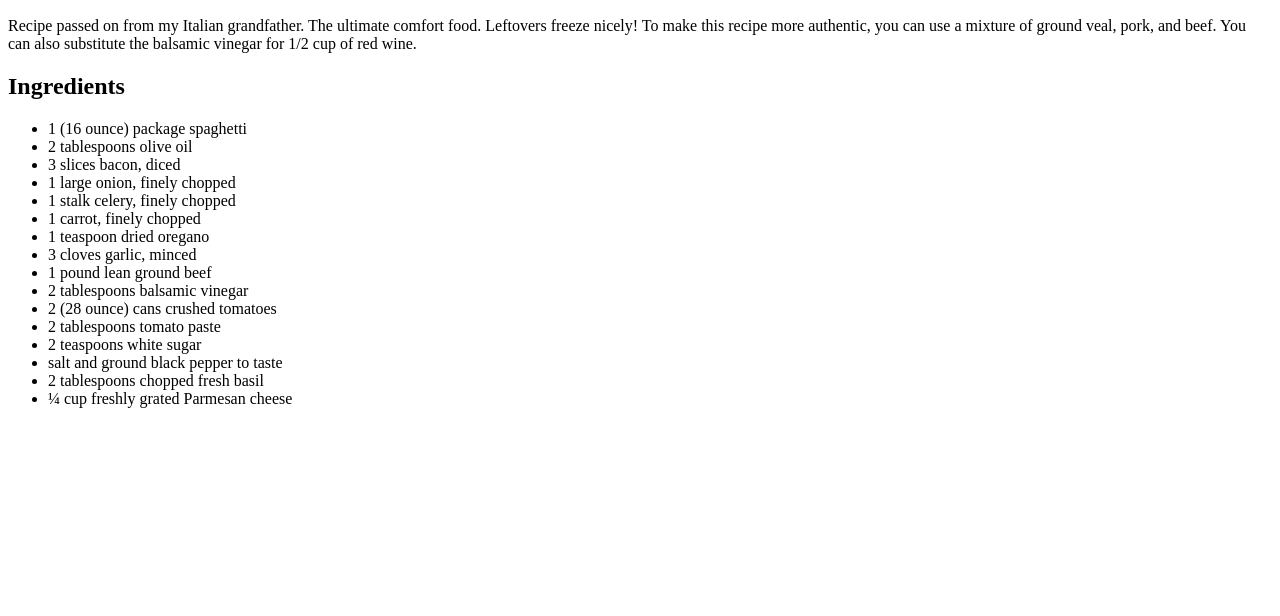
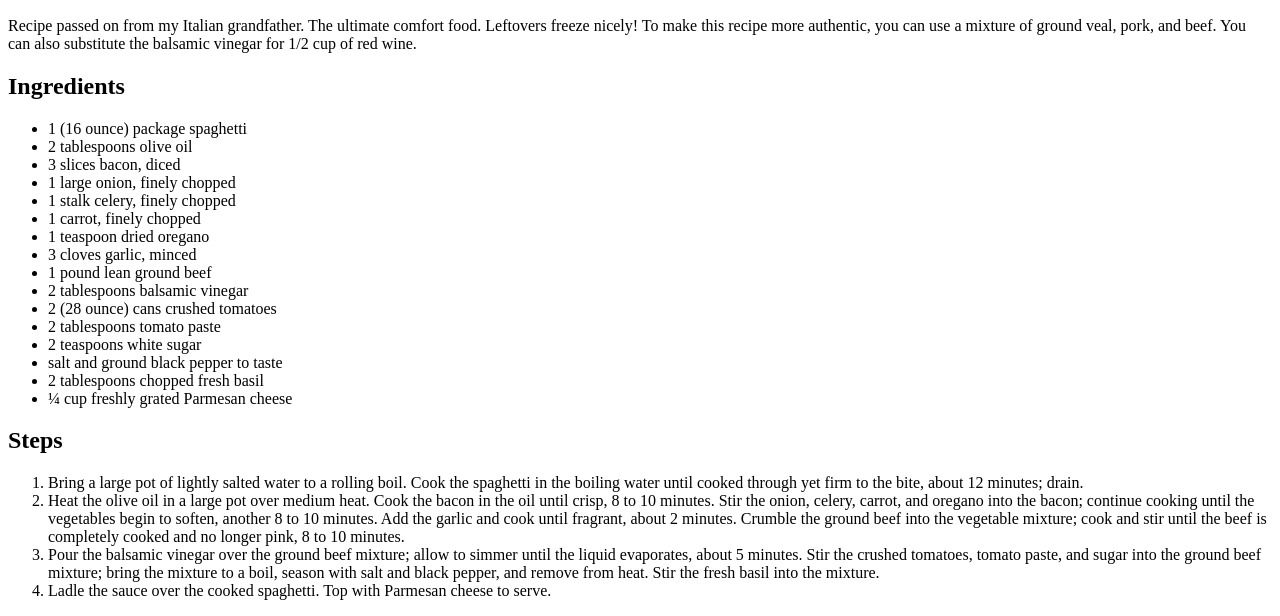
Before and after one commit to playerblair/odin-recipes, a plain HTML site: page recipes/spaghetti-bolognese.html in a window 1280 px wide. Shown: the part 434-1050 px from the top of the page. Before the commit the page ends 858 px from the top, so only its background shows below. Drawn offline with Linux system fonts and the light colour scheme.

Commit message:
Add steps for the Spaghetti Bolognese recipe

```diff
--- a/recipes/spaghetti-bolognese.html
+++ b/recipes/spaghetti-bolognese.html
@@ -31,5 +31,13 @@
             <li>2 tablespoons chopped fresh basil</li>
             <li>¼ cup freshly grated Parmesan cheese</li>
         </ul>
+
+        <h2>Steps</h2>
+        <ol>
+            <li>Bring a large pot of lightly salted water to a rolling boil. Cook the spaghetti in the boiling water until cooked through yet firm to the bite, about 12 minutes; drain.</li>
+            <li>Heat the olive oil in a large pot over medium heat. Cook the bacon in the oil until crisp, 8 to 10 minutes. Stir the onion, celery, carrot, and oregano into the bacon; continue cooking until the vegetables begin to soften, another 8 to 10 minutes. Add the garlic and cook until fragrant, about 2 minutes. Crumble the ground beef into the vegetable mixture; cook and stir until the beef is completely cooked and no longer pink, 8 to 10 minutes.</li>
+            <li>Pour the balsamic vinegar over the ground beef mixture; allow to simmer until the liquid evaporates, about 5 minutes. Stir the crushed tomatoes, tomato paste, and sugar into the ground beef mixture; bring the mixture to a boil, season with salt and black pepper, and remove from heat. Stir the fresh basil into the mixture.</li>
+            <li>Ladle the sauce over the cooked spaghetti. Top with Parmesan cheese to serve.</li>
+        </ol>
     </body>
 </html>
```
